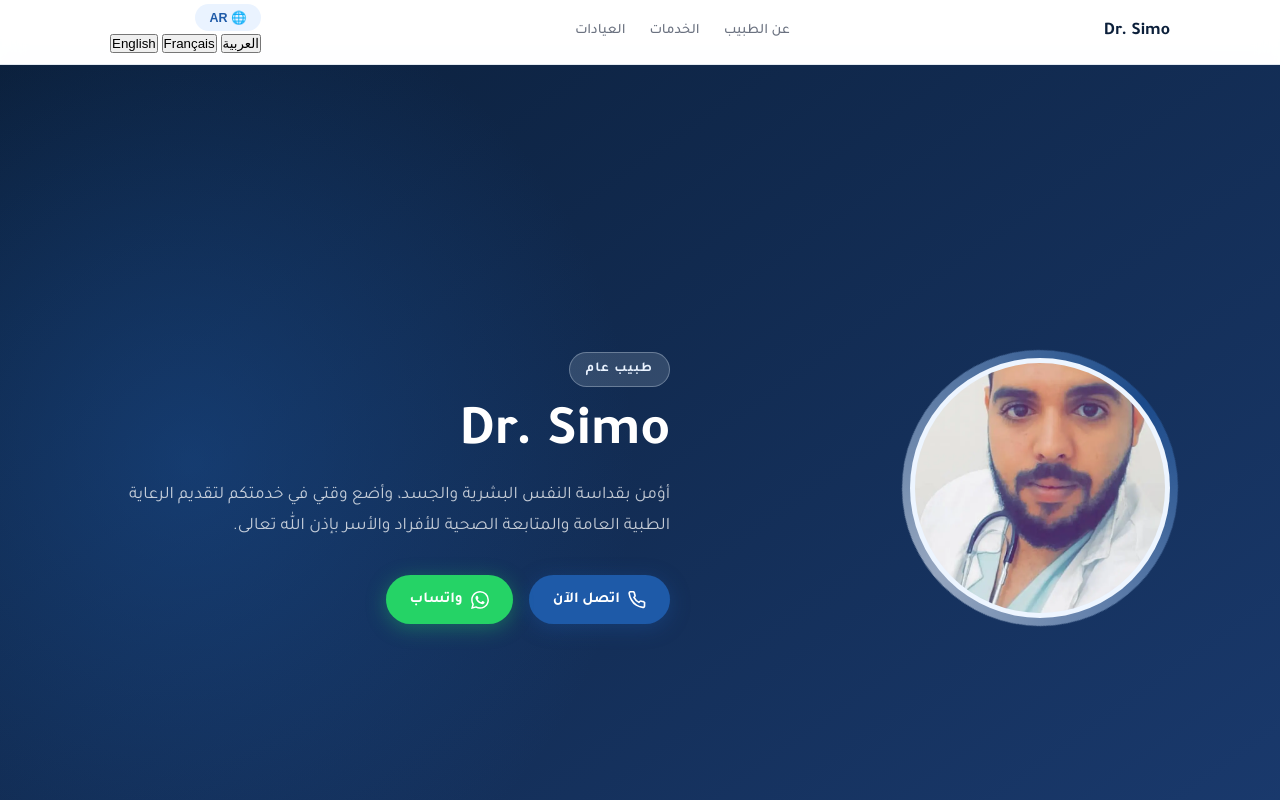
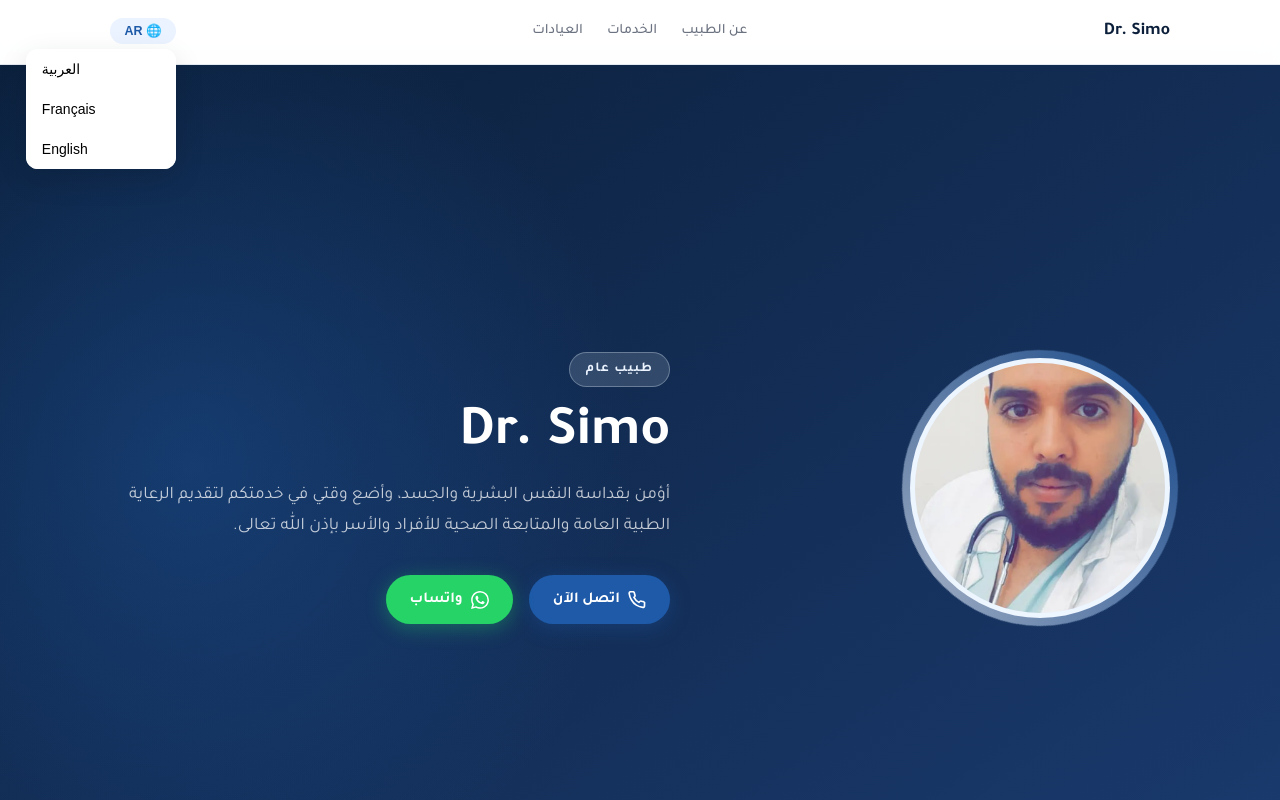
Before and after one commit to sidimedislkeh-svg/doctor-simo, a plain HTML site: page index.html in a window 1280 px wide. Both pictures are taken after a click on the button "Choose language". Shown: the top 800 px of the page. Drawn offline with nearby package versions, Linux system fonts and the light colour scheme; files whose address does not match are found by name.

Commit message:
Update style.css

```diff
--- a/style.css
+++ b/style.css
@@ -687,3 +687,46 @@ a   { text-decoration: none; color: inherit; }
 
 /* ── Utility ──────────────────────────────────────────── */
 body { padding-top: 64px; }
+/* ===== Language Dropdown ===== */
+
+.language-selector {
+  position: relative;
+}
+
+.language-menu {
+  position: absolute;
+  top: 110%;
+  right: 0;
+  min-width: 150px;
+  background: #fff;
+  border-radius: 12px;
+  box-shadow: 0 10px 30px rgba(0,0,0,.12);
+  overflow: hidden;
+
+  opacity: 0;
+  visibility: hidden;
+  transform: translateY(-8px);
+
+  transition: all .25s ease;
+  z-index: 1000;
+}
+
+.language-menu.show {
+  opacity: 1;
+  visibility: visible;
+  transform: translateY(0);
+}
+
+.language-menu button {
+  width: 100%;
+  border: none;
+  background: white;
+  padding: 12px 16px;
+  text-align: left;
+  cursor: pointer;
+  font-size: 14px;
+}
+
+.language-menu button:hover {
+  background: #f3f7ff;
+}
```
